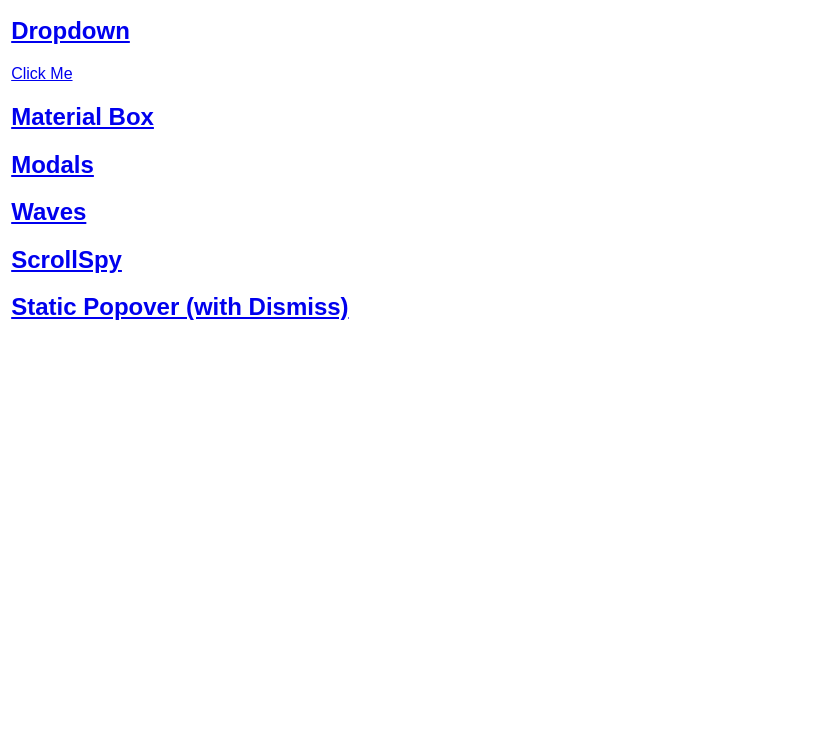
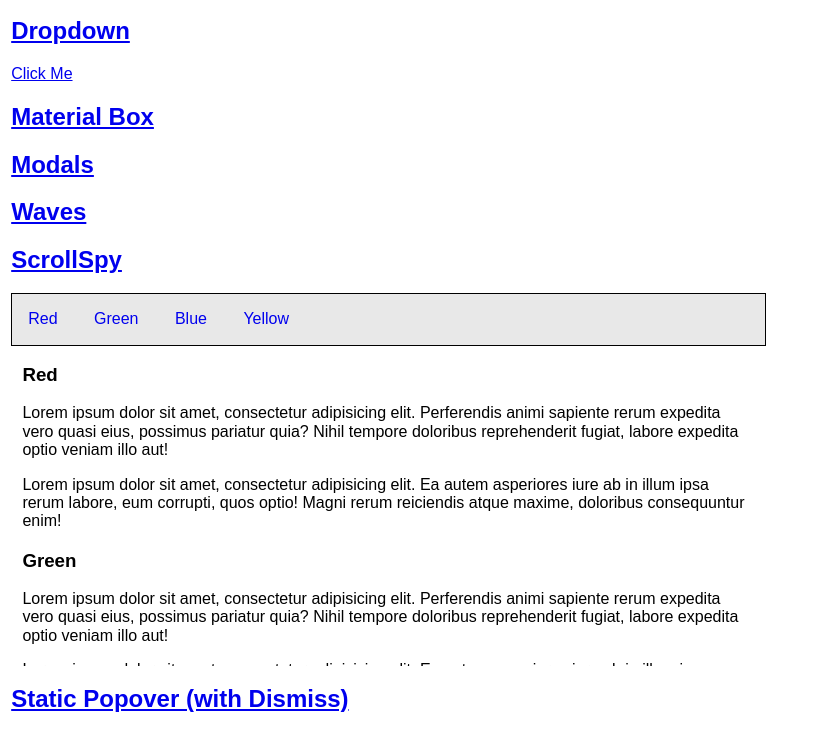
Before and after one commit to brianhernandez/Practice_Hackathon, a plain HTML site: page index.html in a window 1280 px wide. Shown: the part 409-1142 px from the top of the page, without its empty margins (0-818 px from the left). Before the commit the page ends 800 px from the top, so only its background shows below. Drawn offline with Linux system fonts and the light colour scheme.

Commit message:
Completed general architecture for ScrollSpy UI element.

```diff
--- a/app.js
+++ b/app.js
@@ -0,0 +1,26 @@
+/** ScrollSpy **/
+
+var redEntry = document.getElementById('red');
+var blueEntry = document.getElementById('blue');
+var greenEntry = document.getElementById('green');
+var yellowEntry = document.getElementById('yellow');
+var redTab = document.getElementById('redTab');
+// var navBarPosition = document.getElementsByClassName('scrollspy');
+
+// console.log(redEntryPosition.offsetLeft);
+// console.log(blueEntryPosition.offsetLeft);
+// console.log(greenEntryPosition.offsetLeft);
+// console.log(yellowEntryPosition.offsetLeft);
+
+console.log(redEntry.getBoundingClientRect());
+console.log(blueEntry.getBoundingClientRect());
+console.log(greenEntry.getBoundingClientRect());
+console.log(yellowEntry.getBoundingClientRect());
+console.log(redTab.getBoundingClientRect());
+// console.log(navBarPosition.getBoundingClientRect());
+
+console.log(blueEntry.getBoundingClientRect().top - redTab.getBoundingClientRect().bottom);
+
+while ( blueEntry.getBoundingClientRect().top - redTab.getBoundingClientRect().bottom <= 5 ) {
+
+}
--- a/index.html
+++ b/index.html
@@ -44,6 +44,34 @@
 
   <a href='https://getbootstrap.com/javascript/#scrollspy'><h2>ScrollSpy</h2></a>
 
+  <ul class="scrollspy">
+    <li><a href="#red" id="redTab">Red</a></li>
+    <li><a href="#green" id="greenTab">Green</a></li>
+    <li><a href="#blue" id="blueTab">Blue</a></li>
+    <li><a href="#yellow" id="yellowTab">Yellow</a></li>
+  </ul>
+  <div class="scrollspy_container">
+    <h3 id="red">Red</h3>
+    <p>Lorem ipsum dolor sit amet, consectetur adipisicing elit. Perferendis animi sapiente rerum expedita vero quasi eius, possimus pariatur quia? Nihil tempore doloribus reprehenderit fugiat, labore expedita optio veniam illo aut!</p>
+    <p>Lorem ipsum dolor sit amet, consectetur adipisicing elit. Ea autem asperiores iure ab in illum ipsa rerum labore, eum corrupti, quos optio! Magni rerum reiciendis atque maxime, doloribus consequuntur enim!</p>
+
+    <h3 id="green">Green</h3>
+    <p>Lorem ipsum dolor sit amet, consectetur adipisicing elit. Perferendis animi sapiente rerum expedita vero quasi eius, possimus pariatur quia? Nihil tempore doloribus reprehenderit fugiat, labore expedita optio veniam illo aut!</p>
+    <p>Lorem ipsum dolor sit amet, consectetur adipisicing elit. Ea autem asperiores iure ab in illum ipsa rerum labore, eum corrupti, quos optio! Magni rerum reiciendis atque maxime, doloribus consequuntur enim!</p>
+
+    <h3 id="blue">Blue</h3>
+    <p>Lorem ipsum dolor sit amet, consectetur adipisicing elit. Perferendis animi sapiente rerum expedita vero quasi eius, possimus pariatur quia? Nihil tempore doloribus reprehenderit fugiat, labore expedita optio veniam illo aut!</p>
+    <p>Lorem ipsum dolor sit amet, consectetur adipisicing elit. Ea autem asperiores iure ab in illum ipsa rerum labore, eum corrupti, quos optio! Magni rerum reiciendis atque maxime, doloribus consequuntur enim!</p>
+
+    <h3 id="yellow">Yellow</h3>
+    <p>Lorem ipsum dolor sit amet, consectetur adipisicing elit. Perferendis animi sapiente rerum expedita vero quasi eius, possimus pariatur quia? Nihil tempore doloribus reprehenderit fugiat, labore expedita optio veniam illo aut!</p>
+    <p>Lorem ipsum dolor sit amet, consectetur adipisicing elit. Ea autem asperiores iure ab in illum ipsa rerum labore, eum corrupti, quos optio! Magni rerum reiciendis atque maxime, doloribus consequuntur enim!</p>
+    <p>Lorem ipsum dolor sit amet, consectetur adipisicing elit. Ea autem asperiores iure ab in illum ipsa rerum labore, eum corrupti, quos optio! Magni rerum reiciendis atque maxime, doloribus consequuntur enim!</p>
+    <p>Lorem ipsum dolor sit amet, consectetur adipisicing elit. Ea autem asperiores iure ab in illum ipsa rerum labore, eum corrupti, quos optio! Magni rerum reiciendis atque maxime, doloribus consequuntur enim!</p>
+  </div>
+
   <a href='https://getbootstrap.com/javascript/#dismiss-on-next-click'><h2>Static Popover (with Dismiss)</h2></a>
+
+  <script src="app.js" type="text/javascript"></script>
 </body>
 </html>
--- a/style.css
+++ b/style.css
@@ -167,3 +167,39 @@ h1 + p {
     transition: all .8s ease;
     box-shadow: 0px 0px 2px 2px #ccc;
 }
+
+/** ScrollSpy **/
+
+.scrollspy {
+	border: 1px solid black;
+	/*display: inline-block;*/
+	max-width: 60%;
+	padding-left: 0;
+	margin-bottom: 0;
+	box-sizing: border-box;
+	background-color: #E8E8E8;
+}
+
+.scrollspy li {
+	display: inline-block;
+}
+
+.scrollspy li a {
+	display: inline-block;
+	padding: 1em;
+	text-decoration: none;
+}
+
+.scrollspy li a:hover,
+.scrollspy li a:focus {
+	background-color: lightgrey;
+}
+
+.scrollspy_container {
+	/*background-color: tomato;*/
+	max-width: 60%;
+	max-height: 20em;
+	overflow: scroll;
+	padding: 0 .7em;
+	box-sizing: border-box;
+}
```
